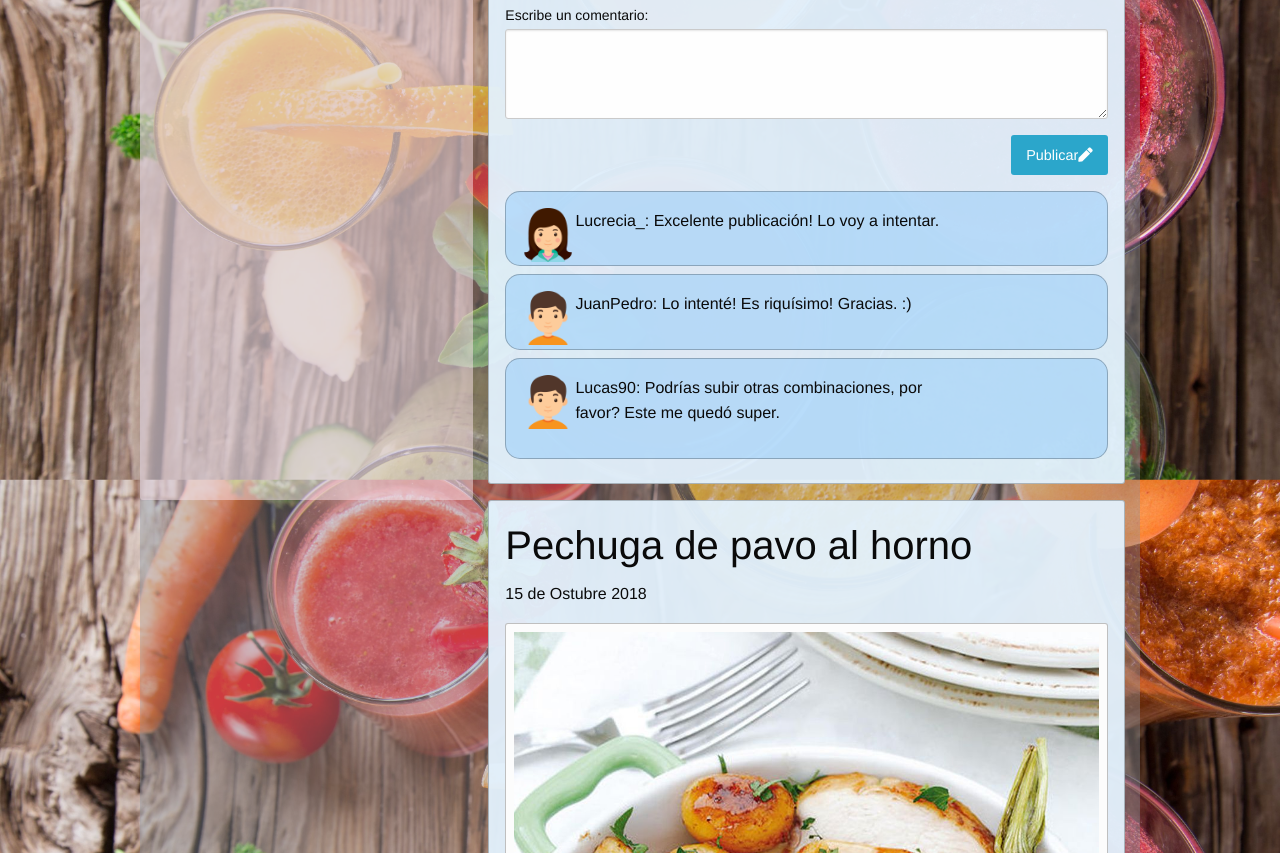
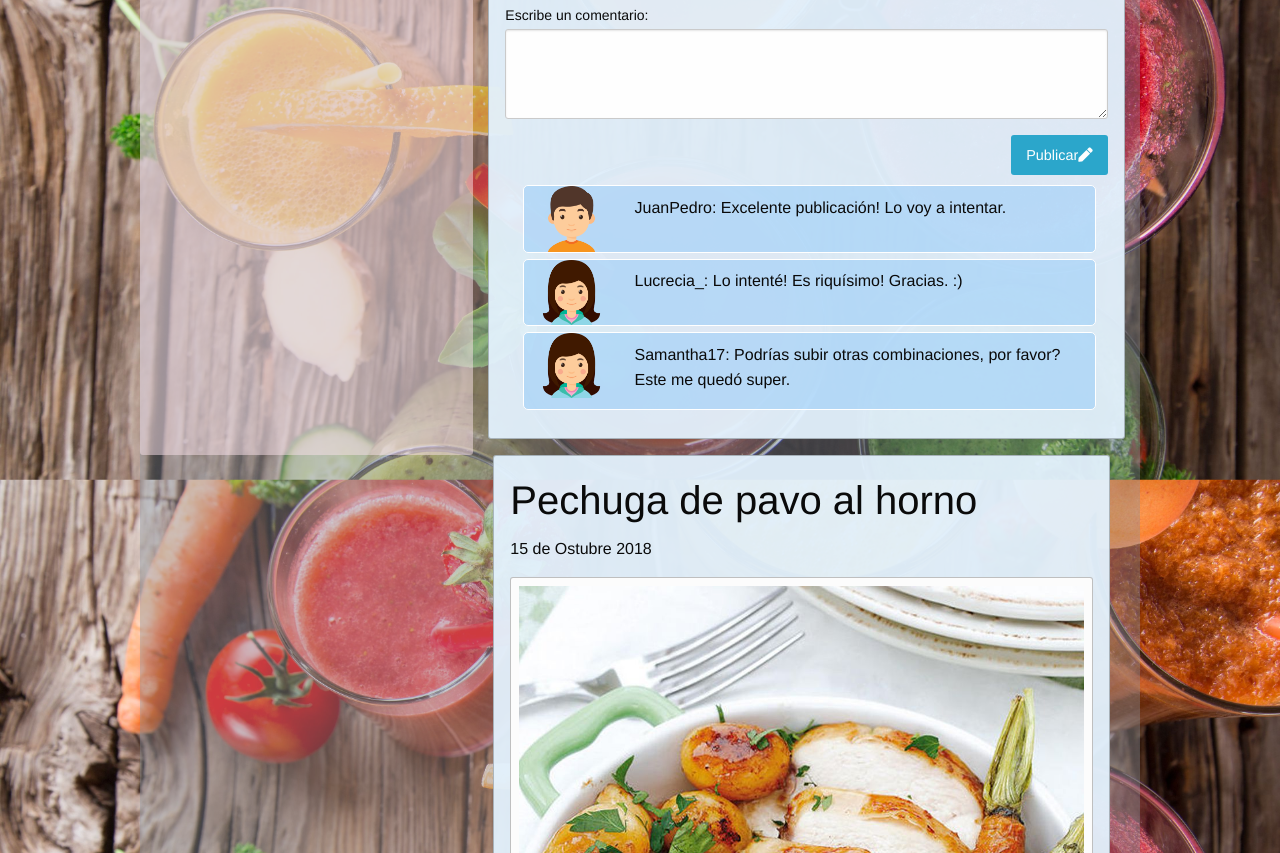
Before and after one commit to AntoDelVecchio/Blog-con-Foundation, a plain HTML site: page index.html in a window 1280 px wide. Shown: the part 1227-2080 px from the top of the page. Drawn offline with nearby package versions, Linux system fonts and the light colour scheme.

Commit message:
modificacion de index, restan ultimos detalles

```diff
--- a/css/home.css
+++ b/css/home.css
@@ -21,6 +21,10 @@ div[class*=publicacion]{
 .encabezado{
 	border-right: 1px solid #ffffff;
 	color: white;
+}
+
+.contenedor-encabezado{
+	border-bottom: 1px solid #ffffff;
 }
 
 .slogan{
@@ -63,18 +67,19 @@ div[class*=publicacion]{
 	float: right;
 }
 
-.bloque-comentario{
-		margin-top: 4.5rem;
+#avatar{
+	margin: inherit;
 }
 
-.comentario{
-	margin: 0.5rem;
+#comentario{
+	border: 1px solid #ffffff;
+	width: 95%;
+	float: left !important;
+	margin: -1% 0% 2% 3%;
 	background-color: rgba(144, 202, 249, 0.5);
-	border-radius: 15px;
+	border-radius: 5px;
 }
 
-.img-comentario{
-	margin: 0;
-	float: left;
-	width: 45%;
+#text-comentario{
+	margin-top: 2%;
 }
--- a/index.html
+++ b/index.html
@@ -11,9 +11,9 @@
 </head>
 <body>
 	<div class="row contenedor-principal">
-		<div class="row align-left">
-			<div class="medium-12 columns">
-				<div class="medium-9 columns encabezado">
+		<div class="row">
+			<div class="medium-12 columns ">
+				<div class="medium-9 columns align-left encabezado">
 					<h1>Mundo Detox</h1> <br>
 					<h4 class="slogan">Un exterior saludable inicia desde el interior</h4> <br>
 				</div>
@@ -103,32 +103,38 @@
 										<button type="submit" name="publicar" class="button boton-comentario">Publicar<i class="fas fa-pen"></i></button>
 									</label>
 								</div>
-								<div class=" bloque-comentario">
-									<div class="row callout columns comentario">
-										<div class="medium-3 columns">
-											<img src="img/mujer.png" class=" img-comentario">
+								<div class="columns" id="comentario">
+									<div class="row">
+										<div class="medium-2 columns">
+											<img src="img/hombre.png" alt="Imagen Avatar" id="avatar">
 										</div>
-										<div class="medium-9 columns">
-											<p>Lucrecia_: Excelente publicación! Lo voy a intentar.</p>
-										</div>
-									</div>
-									<div class="row callout columns comentario">
-										<div class="medium-3 columns">
-											<img src="img/hombre.png" class=" img-comentario">
-										</div>
-										<div class="medium-9 columns">
-											<p>JuanPedro: Lo intenté! Es riquísimo! Gracias. :)</p>
-										</div>
-									</div>
-									<div class="row callout columns comentario">
-										<div class="medium-3 columns">
-											<img src="img/hombre.png" class=" img-comentario">
-										</div>
-										<div class="medium-9 columns">
-											<p>Lucas90: Podrías subir otras combinaciones, por favor? Este me quedó super.</p>
+										<div class="medium-10 columns ">
+											<p class="text-left" id="text-comentario">JuanPedro: Excelente publicación! Lo voy a intentar.</p>
 										</div>
 									</div>
 								</div>
+								<div class="column" id="comentario">
+									<div class="row">
+										<div class="medium-2 columns">
+											<img src="img/mujer.png" alt="Imagen Avatar" id="avatar">
+										</div>
+										<div class="medium-10 columns">
+											<p class="text-left" id="text-comentario">Lucrecia_: Lo intenté! Es riquísimo! Gracias. :)</p>
+										</div>
+									</div>
+								</div>
+								<div class="columns" id="comentario">
+									<div class="row">
+										<div class="medium-2 columns">
+											<img src="img/mujer.png" alt="Imagen Avatar" id="avatar">
+										</div>
+										<div class="medium-10 columns">
+											<p class="text-left" id="text-comentario">Samantha17: Podrías subir otras combinaciones, por favor? Este me quedó super.</p>
+										</div>
+									</div>
+								</div>
+							</div>
+
 							</div>
 						</div>
 
@@ -171,13 +177,13 @@
 										<button type="submit" name="publicar" class="button boton-comentario">Publicar<i class="fas fa-pen"></i></button>
 									</label>
 								</div>
-								<div class="bloque-comentario">
-									<div class="row callout columns comentario">
-										<div class="medium-3 columns">
-											<img src="img/hombre.png" class="img-comentario">
+								<div class="columns" id="comentario">
+									<div class="row">
+										<div class="medium-2 columns">
+											<img src="img/hombre.png" alt="Imagen Avatar" id="avatar">
 										</div>
-										<div class="medium-9 columns texto-comentario">
-											<p>JuanPedro: Que gran idea!! Lo probaré.</p>
+										<div class="medium-10 columns">
+											<p class="text-left" id="text-comentario">Lucas_03:Que gran idea!! Lo probaré.</p>
 										</div>
 									</div>
 								</div>
```
